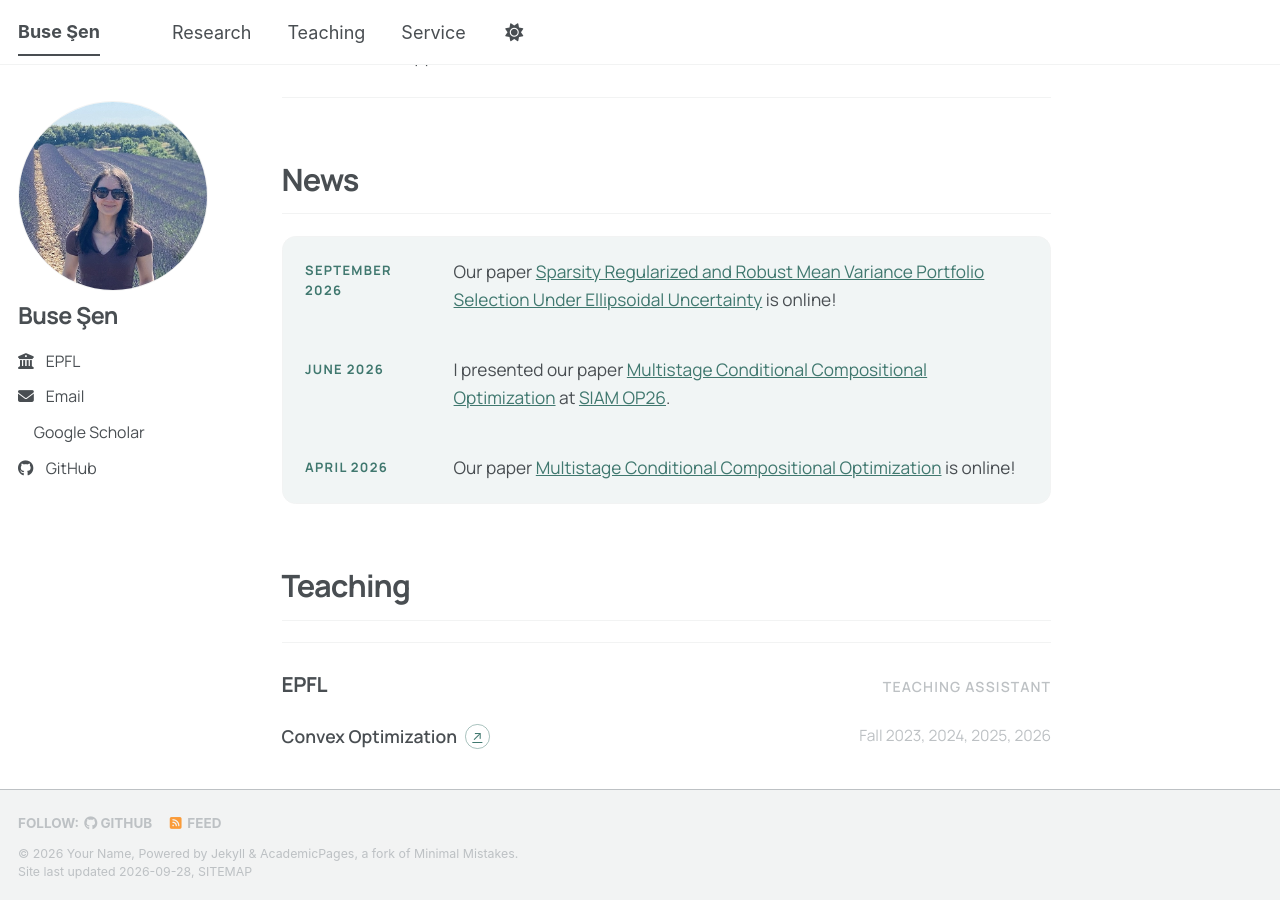
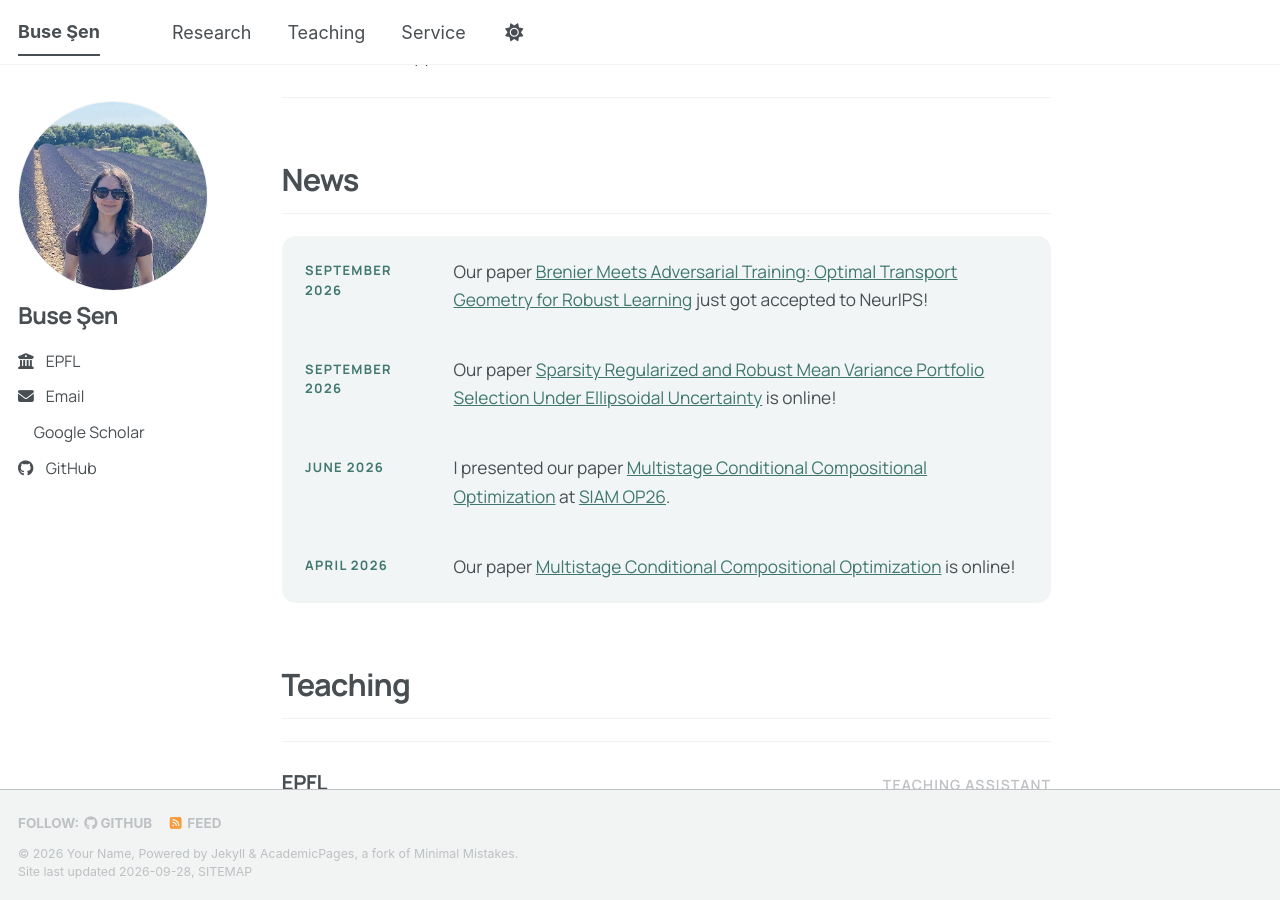
Before and after one commit to busesen/busesen.github.io, a Jekyll site: the page built from _pages/about.md, in a window 1280 px wide and 900 px high, scrolled down 1101 px. Built offline with Jekyll 4.4.1, drawn with Linux system fonts in a browser that asks for light colours; a style sheet for code colours, icons or effects is not loaded.

Commit message:
Update news.yml

```diff
--- a/_data/news.yml
+++ b/_data/news.yml
@@ -1,5 +1,8 @@
 # Add new items at the top so the newest news appears first.
 # Links use this format: [Link text](https://example.com)
+
+- date: "September 2026"
+  text: "Our paper [Brenier Meets Adversarial Training: Optimal Transport Geometry for Robust Learning](https://arxiv.org/pdf/2609.31363) just got accepted to NeurIPS!"
 
 - date: "September 2026"
   text: "Our paper [Sparsity Regularized and Robust Mean Variance Portfolio Selection Under Ellipsoidal Uncertainty](https://arxiv.org/abs/2609.11749) is online!"
```
